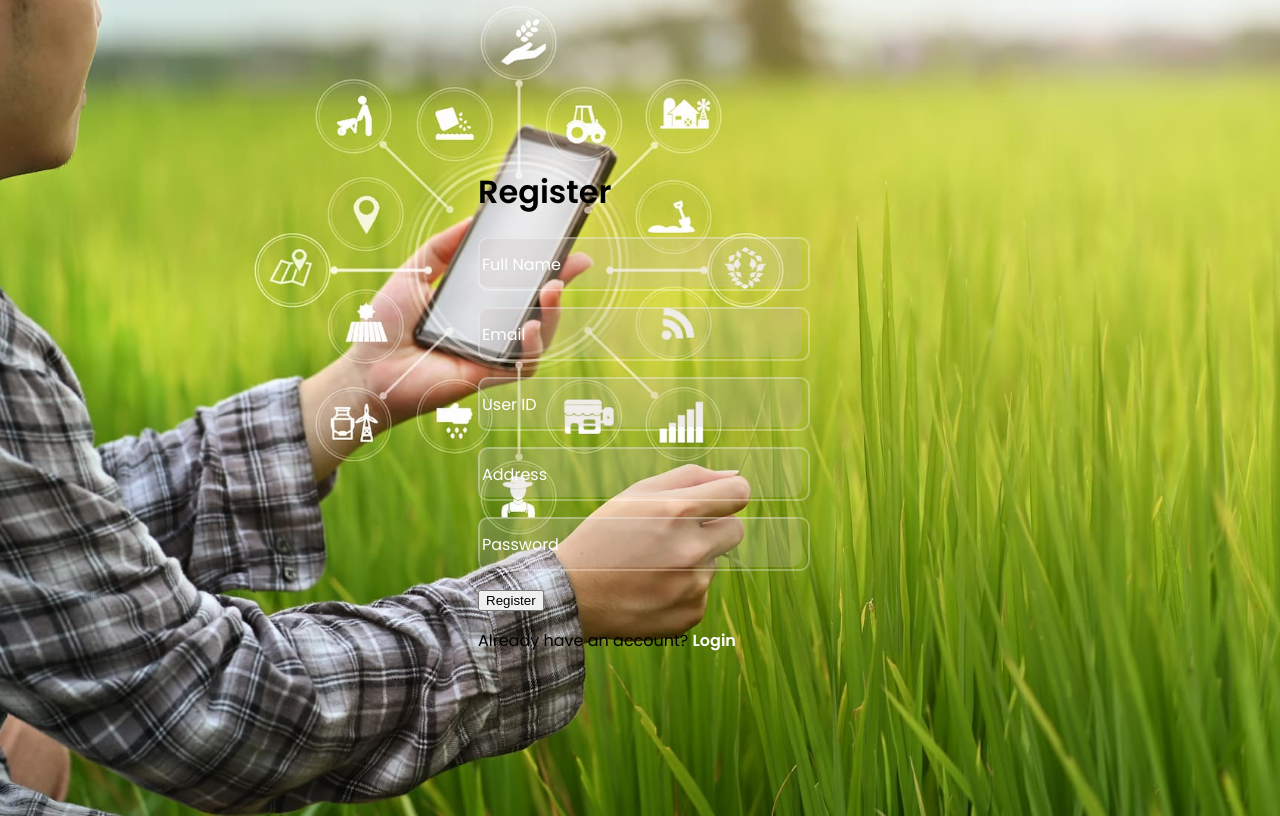
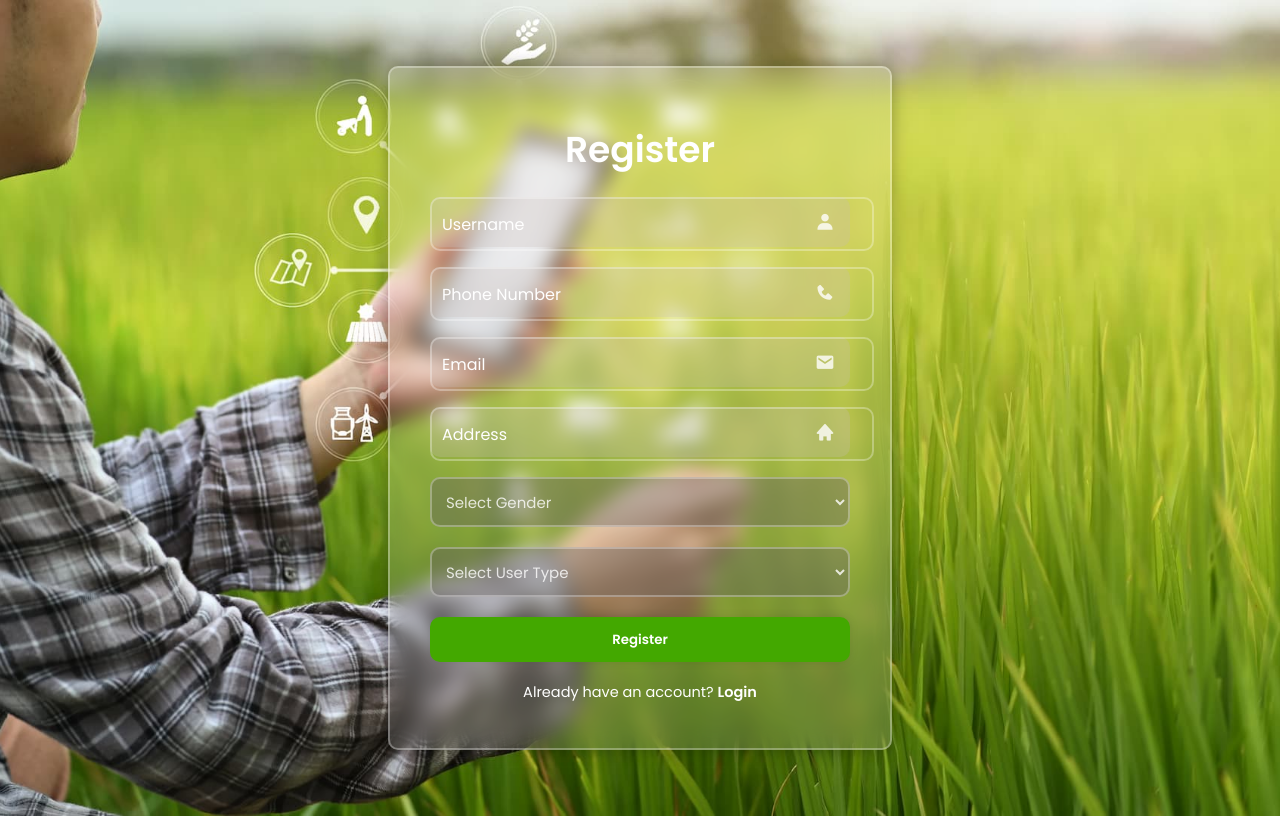
Before and after one commit to Afraim404/Group24_Market-Information-System-for-Farmers, a PHP site: page /register.html in a window 1280 px wide. Run offline with PHP 8.4, Linux system fonts and the light colour scheme.

Commit message:
updated admin

```diff
--- a/register.css
+++ b/register.css
@@ -5,7 +5,7 @@ body {
     justify-content: center;
     align-items: center;
     min-height: 100vh;
-    background-image: url('logimg.jpg');
+    background-image: url('logimg.jpg'); /* Replace with your background image for registration */
     background-repeat: no-repeat;
     background-size: cover;
     background-position: center;
@@ -39,7 +39,8 @@ body {
     border-radius: 10px;
 }
 
-.input-box input {
+.input-box input,
+.input-box select {
     width: 100%;
     height: 100%;
     background: transparent;
@@ -49,14 +50,20 @@ body {
     border-radius: 10px;
     font-size: 16px;
     color: #fff;
-    padding: 0 2px;
+    padding: 0 10px;
     line-height: 50px;
     font-family: 'Poppins', sans-serif;
 }
 
 .input-box input::placeholder {
     color: #fff;
-    font-family: 'Poppins', sans-serif;
+}
+
+.input-box select {
+    cursor: pointer;
+    font-size: 15px;
+    color: rgba(255, 255, 255, 0.8);
+    background: rgba(0, 0, 0, 0.2);
 }
 
 .input-box i {
@@ -103,27 +110,6 @@ body {
     text-decoration: underline;
 }
 
-.wrapper .remember-forget {
-    display: flex;
-    justify-content: space-between;
-    font-size: 14.5px;
-    margin: -15px 0 15px;
-}
-
-.remember-forget label input {
-    accent-color: #fff;
-    margin-right: 3px;
-}
-
-.remember-forget a {
-    color: #fff;
-    text-decoration: none;
-}
-
-.remember-forget a:hover {
-    text-decoration: underline;
-}
-
 @media (max-width: 480px) {
     .wrapper {
         width: 90%;
--- a/register.html
+++ b/register.html
@@ -1,37 +1,59 @@
 <!DOCTYPE html>
 <html lang="en">
+
 <head>
     <meta charset="UTF-8">
     <meta name="viewport" content="width=device-width, initial-scale=1.0">
-    <title>agriBridge |Registration</title>
-    <link rel="stylesheet" href="https://cdnjs.cloudflare.com/ajax/libs/font-awesome/6.4.0/css/all.min.css">
+    <title>Register Form</title>
     <link rel="stylesheet" href="register.css">
+    <link href='https://unpkg.com/boxicons@2.1.4/css/boxicons.min.css' rel='stylesheet'>
+    <link href="https://fonts.googleapis.com/css2?family=Poppins:wght@300;400;600&display=swap" rel="stylesheet">
 </head>
 
+<body>
+
+    <div class="wrapper">
         <form action="register.php" method="POST">
             <h1>Register</h1>
             <div class="input-box">
-        <input type="text" name="full_name" placeholder="Full Name" required>
+                <input type="text" name="username" placeholder="Username" required>
                 <i class='bx bxs-user'></i>
+            </div>
+            <div class="input-box">
+                <input type="text" name="phone" placeholder="Phone Number" required>
+                <i class='bx bxs-phone'></i>
             </div>
             <div class="input-box">
                 <input type="email" name="email" placeholder="Email" required>
                 <i class='bx bxs-envelope'></i>
             </div>
             <div class="input-box">
-        <input type="text" name="user_id" placeholder="User ID" required>
-        <i class='bx bxs-id-card'></i>
-    </div>
-    <div class="input-box">
                 <input type="text" name="address" placeholder="Address" required>
                 <i class='bx bxs-home'></i>
             </div>
             <div class="input-box">
-        <input type="password" name="password" placeholder="Password" required>
-        <i class='bx bxs-lock-alt'></i>
+                <select name="gender" required>
+                    <option value="" disabled selected>Select Gender</option>
+                    <option value="M">Male</option>
+                    <option value="F">Female</option>
+                </select>
+            </div>
+            <div class="input-box">
+                <select name="user_type" required>
+                    <option value="" disabled selected>Select User Type</option>
+                    <option value="Farmer">Farmer</option>
+                    <option value="Officer">Officer</option>
+                    <option value="Customer">Customer</option>
+                    <option value="Admin">Admin</option>
+                </select>
             </div>
             <button type="submit" class="btn">Register</button>
             <div class="login-link">
                 <p>Already have an account? <a href="login.html">Login</a></p>
             </div>
         </form>
+    </div>
+
+</body>
+
+</html>
```
Also changed, not shown: login.html (+11 -10 lines), login.php (+24 -27 lines), register.php (+38 -14 lines). Lines whose indentation alone changed are shown as unchanged.
